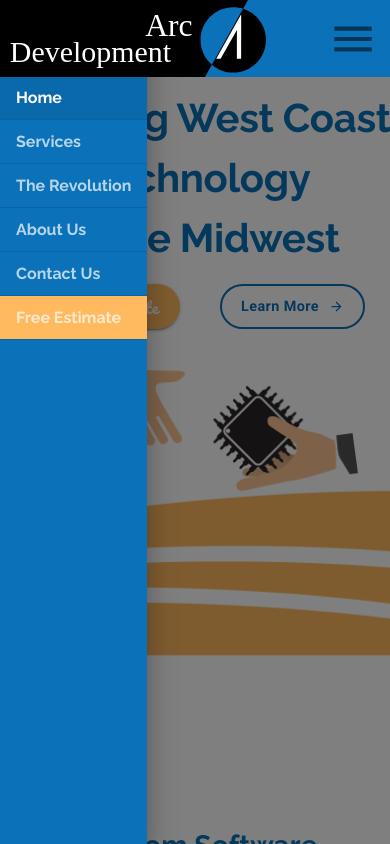
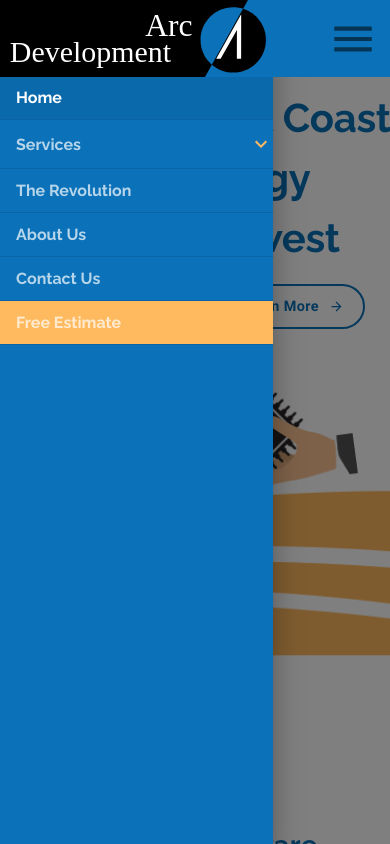
Before and after one commit to JoeContreras/arc-development, a React (Create React App) app: page / in a window 390 px wide. Both pictures are taken after a click on the button 353 px from the left and 38 px from the top of the page. Shown: the top 844 px of the page. Built offline with nearby package versions, Linux system fonts and the light colour scheme.

Commit message:
mobile accordion finished.

```diff
--- a/src/components/ui/Header.js
+++ b/src/components/ui/Header.js
@@ -19,11 +19,16 @@ import {
   Paper,
   ClickAwayListener,
   MenuList,
+  Accordion,
+  AccordionSummary,
+  AccordionDetails,
+  Grid,
 } from "@material-ui/core";
 import { makeStyles } from "@material-ui/styles";
 import logo from "../../assets/logo.svg";
 import { Link } from "react-router-dom";
 import MenuIcon from "@material-ui/icons/Menu";
+import ExpandMoreIcon from "@material-ui/icons/ExpandMore";
 
 const useStyles = makeStyles((theme) => ({
   toolbarMargin: {
@@ -105,6 +110,47 @@ const useStyles = makeStyles((theme) => ({
   },
   appbar: {
     zIndex: theme.zIndex.modal + 1,
+  },
+  expansion: {
+    backgroundColor: theme.palette.common.blue,
+    borderBottom: "1px solid rgba(0, 0, 0, 0.12)",
+    "&.Mui-expanded": {
+      margin: 0,
+      borderBottom: 0,
+    },
+    "&::before": {
+      backgroundColor: "rgba(0, 0, 0, 0)",
+    },
+  },
+  expansionDetails: {
+    padding: 0,
+    backgroundColor: theme.palette.primary.dark,
+  },
+  expansionSummary: {
+    padding: 0,
+  },
+  itemDivider: {
+    borderBottom: "none",
+  },
+  listItem: {
+    padding: "0 16px",
+    "&:hover": {
+      backgroundColor: "rgba(0, 0,0,0)",
+    },
+    "&.Mui-selected": {
+      backgroundColor: "rgba(0, 0,0,0)",
+      "&:hover": {
+        backgroundColor: "rgba(0, 0,0,0)",
+      },
+    },
+  },
+  summaryContent: {
+    margin: 0,
+  },
+  serviceSelected: {
+    "& .MuiListItemText-root": {
+      opacity: 1,
+    },
   },
 }));
 
@@ -342,7 +388,80 @@ export default function Header(props) {
       >
         <div className={classes.toolbarMargin} />
         <List disablePadding>
-          {routes.map((route, index) => (
+          {routes.map((route, index) =>
+            route.name === "Services" ? (
+              <Accordion
+                classes={{ root: classes.expansion }}
+                key={route.name}
+                elevation={0}
+              >
+                <AccordionSummary
+                  classes={{
+                    root: classes.expansionSummary,
+                    content: classes.summaryContent,
+                  }}
+                  expandIcon={<ExpandMoreIcon color="secondary" />}
+                >
+                  <ListItem
+                    key={`${route}+${index}+${route.activeIndex}`}
+                    divider
+                    button
+                    component={Link}
+                    to={route.link}
+                    selected={value === route.activeIndex}
+                    disableRipple={true}
+                    classes={{
+                      root: classes.listItem,
+                      selected: classes.serviceSelected,
+                      divider: classes.itemDivider,
+                    }}
+                    onClick={() => {
+                      setOpenDrawer(false);
+                      setValue(route.activeIndex);
+                    }}
+                  >
+                    <ListItemText
+                      disableTypography
+                      className={classes.drawerItem}
+                    >
+                      {route.name}
+                    </ListItemText>
+                  </ListItem>
+                </AccordionSummary>
+                <AccordionDetails classes={{ root: classes.expansionDetails }}>
+                  <Grid container direction="column">
+                    {menuOptions.map((route) => (
+                      <Grid item>
+                        <ListItem
+                          key={`${route}+${index}+${route.selectedIndex}`}
+                          divider
+                          button
+                          component={Link}
+                          to={route.link}
+                          selected={
+                            selectedIndex === route.selectedIndex &&
+                            value === 1 &&
+                            window.location.pathname !== "/services"
+                          }
+                          classes={{ selected: classes.drawerItemSelected }}
+                          onClick={() => {
+                            setOpenDrawer(false);
+                            setSelectedIndex(route.selectedIndex);
+                          }}
+                        >
+                          <ListItemText
+                            disableTypography
+                            className={classes.drawerItem}
+                          >
+                            {route.name}
+                          </ListItemText>
+                        </ListItem>
+                      </Grid>
+                    ))}
+                  </Grid>
+                </AccordionDetails>
+              </Accordion>
+            ) : (
               <ListItem
                 key={`${route}+${index}+${route.activeIndex}`}
                 divider
@@ -360,7 +479,8 @@ export default function Header(props) {
                   {route.name}
                 </ListItemText>
               </ListItem>
-          ))}
+            )
+          )}
           <ListItem
             divider
             button
```
Lines whose indentation alone changed are shown as unchanged.
